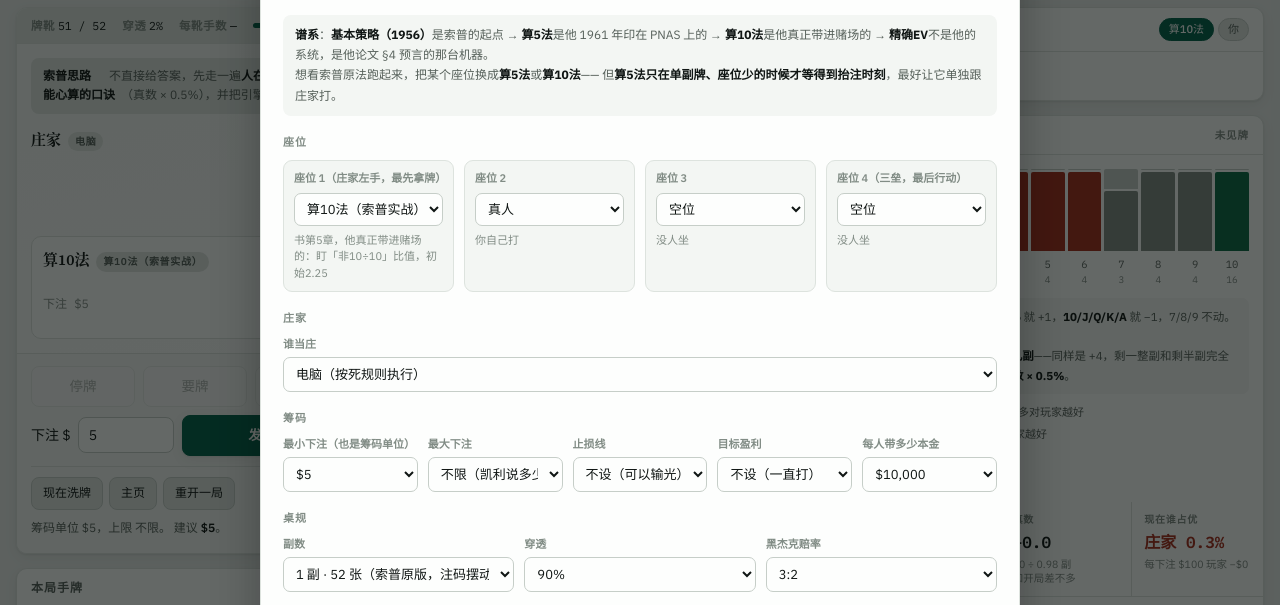
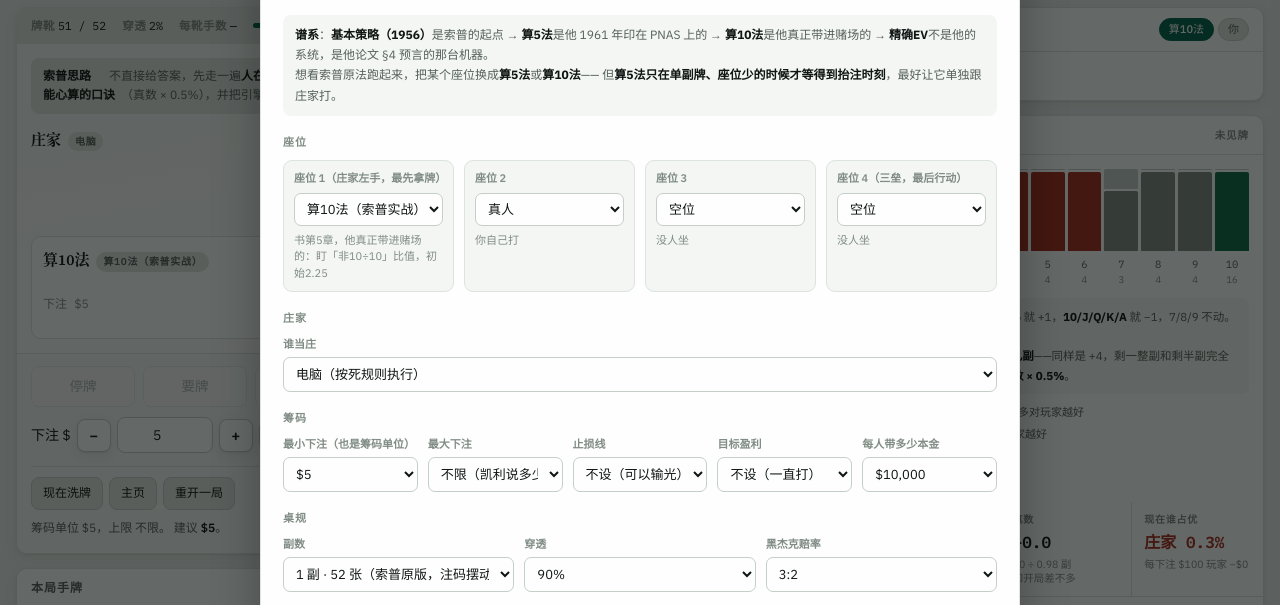
Before and after one commit to yulan32feixiao/thorp-blackjack, a plain HTML site: page index.html in a window 1280 px wide. Both pictures are taken after a click on the button "开新游戏". Shown: the part 131-736 px from the top of the page. Drawn offline with Linux system fonts and the light colour scheme.

Commit message:
下注金额可见可调：加减按钮 + 即时反馈 + 一键用建议值
原来输入框其实能输入，但改完座位卡仍显示旧注码，没有任何反馈，
看起来就像调不了。现在：
- 输入时就地刷新座位卡上的注码（不整页重绘，避免打断输入丢光标）
- 加 −/+ 按钮，按筹码单位步进
- 辅助开启时加「用建议 $X」一键按钮
- 失焦时把输入值对齐到实际生效的注码（取整、夹进上下限）

```diff
--- a/index.html
+++ b/index.html
@@ -431,6 +431,11 @@ ol.flow li.br-yes b{color:var(--accent)}
 .qhow{margin:10px 0 0; padding:9px 11px; border-radius:7px; background:var(--surface-3);
   font-size:11.5px; line-height:1.7; color:var(--ink-2)}
 .qhow b{color:var(--ink)}
+
+.stepbtn{min-width:34px; padding:8px 0; font-size:15px; line-height:1; font-weight:600}
+.stepbtn.sugbtn{min-width:auto; padding:8px 11px; font-size:12px; font-weight:500}
+.stake{gap:6px}
+.stake input{text-align:center}
 
 /* log */
 .log{max-height:290px; overflow-y:auto; padding:0}
@@ -1489,7 +1494,7 @@ function renderTable(){
       <span class="bank">${money(s.bank)} <em>${s.bank>=s.startBank?"+":"−"}${money(Math.abs(s.bank-s.startBank))}</em></span>`;
     el.appendChild(head);
     if(!s.hands.length){
-      const p=document.createElement("div"); p.className="waiting";
+      const p=document.createElement("div"); p.className="waiting"; p.dataset.seatbet=s.i;
       p.textContent = s.stopped ? "已离桌，不再下注"
         : S.phase==="bet" ? `下注 ${money(s.bet||0)}` : "等下一手";
       el.appendChild(p);
@@ -1587,13 +1592,34 @@ function renderActions(){
 
   /* ---- 第2排：下注框 + 主操作，也固定 ---- */
   const stake=document.createElement("div"); stake.className="stake";
+  const me=inPlay().find(x=>x.kind==="human");
+  const live2 = S.phase==="bet" && me;
   const inp=document.createElement("input");
   inp.type="number"; inp.id="betInput"; inp.min=S.chip; inp.max=S.maxBet||1e9; inp.step=S.chip;
-  const me=inPlay().find(x=>x.kind==="human");
   inp.value = me ? (me.bet||S.chip) : S.chip;
-  inp.disabled = !(S.phase==="bet" && me);
-  if(me) inp.oninput=()=>{ me.bet=Math.max(S.chip,Math.min(me.bank,capBet(+inp.value||S.chip))); };
-  stake.append(document.createTextNode("下注 $"), inp);
+  inp.disabled = !live2;
+  /* 改注码时就地刷新座位卡，不整页重绘——重绘会打断输入、丢掉光标 */
+  const echo=v=>{
+    const cell=document.querySelector(`[data-seatbet="${me.i}"]`);
+    if(cell) cell.textContent=`下注 ${money(v)}`;
+  };
+  const setBet=v=>{
+    me.bet=Math.max(S.chip, Math.min(me.bank, capBet(Math.round(v/S.chip)*S.chip)));
+    inp.value=me.bet; echo(me.bet);
+  };
+  if(live2){
+    inp.oninput=()=>{ me.bet=Math.max(S.chip,Math.min(me.bank,capBet(+inp.value||S.chip))); echo(me.bet); };
+    inp.onchange=()=>setBet(+inp.value||S.chip);   // 失焦时对齐到实际生效的值
+  }
+  const mk=(txt,fn,cls)=>{ const b=document.createElement("button");
+    b.className="btn stepbtn "+(cls||""); b.textContent=txt; b.disabled=!live2;
+    b.onclick=fn; return b; };
+  stake.append(document.createTextNode("下注 $"),
+    mk("−",()=>setBet(me.bet-S.chip)), inp, mk("+",()=>setBet(me.bet+S.chip)));
+  if(live2 && S.assist){
+    const sug=(isWay()?wayBet(me):adviseBet(asMode(me))).bet;
+    stake.append(mk(`用建议 ${money(sug)}`,()=>setBet(sug),"sugbtn"));
+  }
   row2.appendChild(stake);
 
   const main=document.createElement("button"); main.className="btn slot wide";
```
